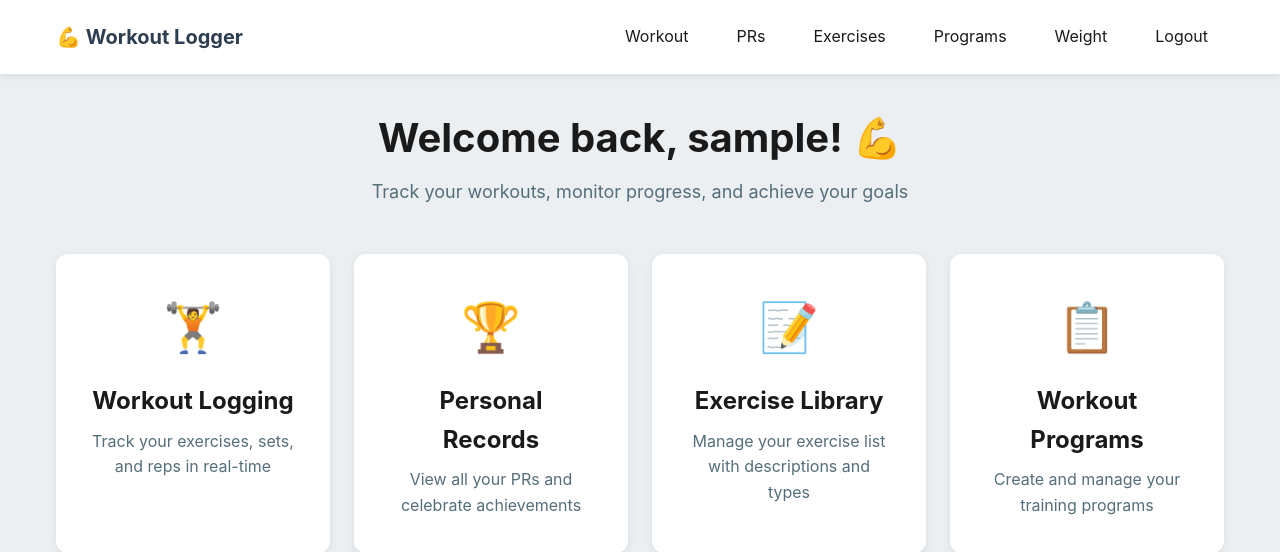
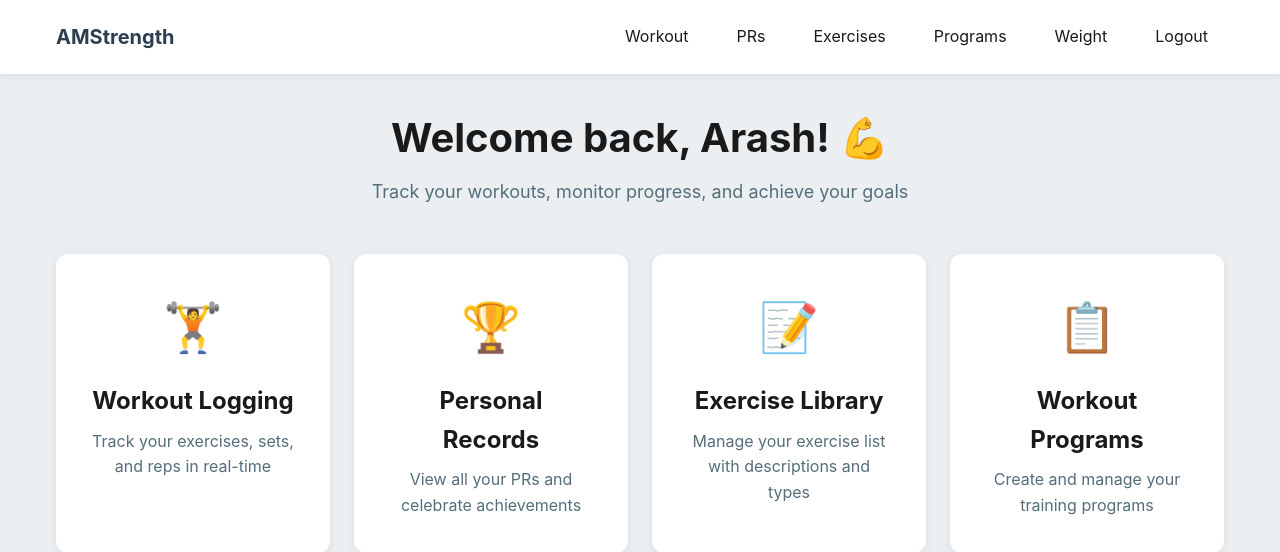
Before and after one commit to Arashi20/Workout_Logging_App, a Flask app: page / in a window 1280 px wide. Shown: the top 552 px of the page. Run offline with Flask 3, Linux system fonts and the light colour scheme; the visitor is signed in with stand-in values (Sample User, id 1).

Commit message:
Small persoanlization changes

```diff
--- a/templates/base.html
+++ b/templates/base.html
@@ -10,7 +10,7 @@
 <body>
     <nav class="navbar">
         <div class="nav-container">
-            <a href="{{ url_for('index') }}" class="nav-brand">💪 Workout Logger</a>
+            <a href="{{ url_for('index') }}" class="nav-brand">AMStrength</a>
             {% if current_user.is_authenticated %}
             <div class="nav-links">
                 <a href="{{ url_for('workout') }}" class="nav-link">Workout</a>
--- a/templates/landing.html
+++ b/templates/landing.html
@@ -5,7 +5,7 @@
 {% block content %}
 <div class="landing-container">
     <div class="welcome-section">
-        <h1>Welcome back, {{ current_user.username }}! 💪</h1>
+        <h1>Welcome back, Arash! 💪</h1>
         <p class="tagline">Track your workouts, monitor progress, and achieve your goals</p>
     </div>
 
```
Also changed, not shown: .github/copilot-instructions.md (added).
